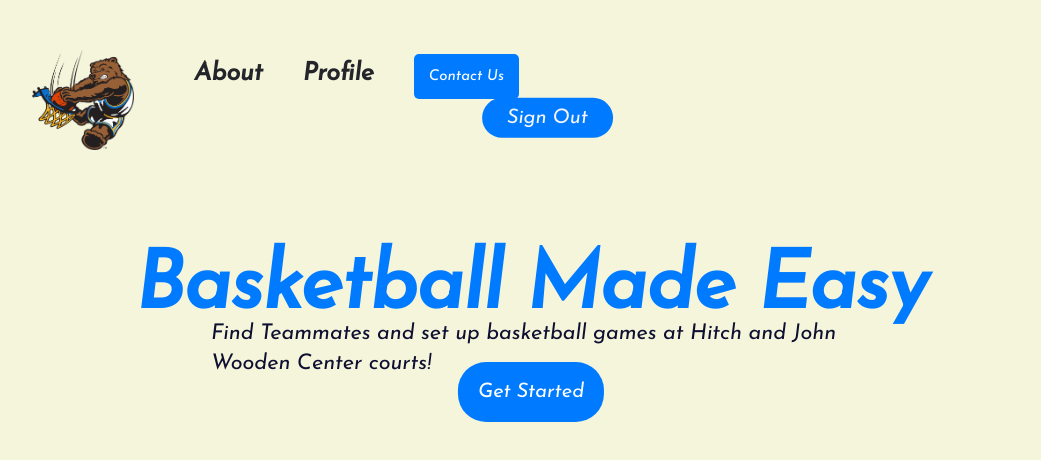
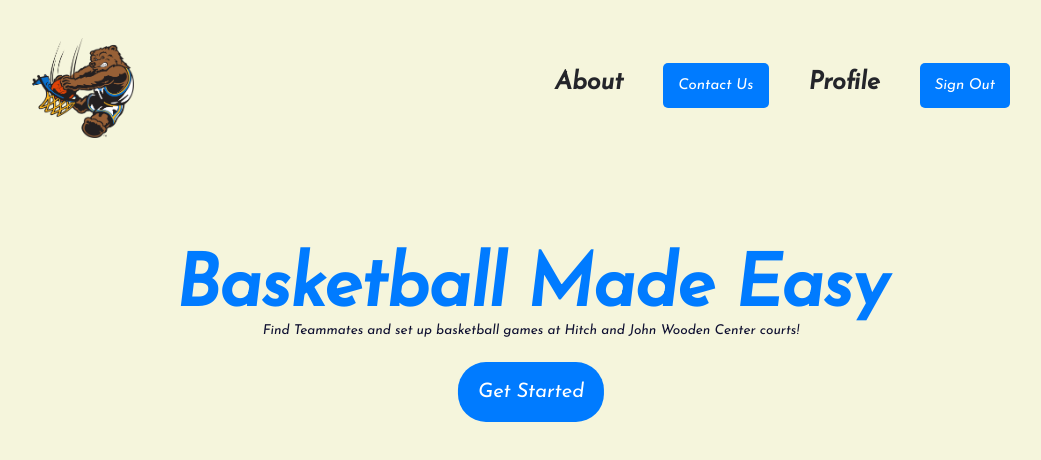
Before and after one commit to JadonDn/BruinHoops, a React (Create React App) app: page /Home in a window 1280 px wide. Shown: the top 460 px of the page, without its empty margins (109-1150 px from the left). Built offline with nearby package versions, Linux system fonts and the light colour scheme.

Commit message:
Page size adjustment fixes

```diff
--- a/src/Login.css
+++ b/src/Login.css
@@ -7,8 +7,8 @@
   .Login h3{
     color: goldenrod;
     text-shadow: 2px 2px 4px rgba(0, 0, 0, 0.5);
-
-
+    max-width: fit-content;
+   max-height: fit-content;
     position: absolute;
     top: 26%;
     left: 94%;
@@ -39,7 +39,7 @@
     height: 25%;
     pointer-events: none;
     position: absolute;
-    top: 18%;
+    top: 16%;
     left: 50%;
     transform: translate(-55%, -28%);
     transition: all 0.2s ease;
@@ -66,11 +66,11 @@
   .Login h1 {
 
     transition: all 0.2s ease;
-    width: 100%;
+
     height: auto;
     color: #007bff;
     text-align: center;
-    font-size: 100%;
+    font-size: 25px;
     position:absolute;
     top: 36%;
     left: 50%;
@@ -92,8 +92,9 @@
  .Login input[type="password"] {
     font-size: 2vmin;
     font-family: 'Josefin Sans', sans-serif;
-    padding: 3px;
-    margin-bottom: 15px;
+
+    padding: 1px;
+    margin-bottom: 10px;
     border-radius: 5px;
     border: 1px solid #ccc;
 
--- a/src/components/NavBar.css
+++ b/src/components/NavBar.css
@@ -53,11 +53,11 @@
   top: 22%;
     left: 50%;
     transform: translate(-55%, -28%);
-  display: inline-block;
-  font-size: 22px;
+
+
   color: whitesmoke;
   font-family: 'Josefin Sans', sans-serif;
-  margin-left: 360px;
+  margin-left: 430px;
 
   padding: 10px 25px;
   background-color: #007bff;
@@ -65,7 +65,7 @@
   border: none;
   cursor:pointer;
   transition: all 0.2s ease 0s;
-  font-size: 20px;
+  font-size: 70%;
 }
 
 .Navigation button:hover{
--- a/src/components/NavBar.js
+++ b/src/components/NavBar.js
@@ -18,18 +18,19 @@ const NavBar = () => {
                 <a>About</a>
               </Link>
            </li>
+           <li>
+              <Link to="/Contact">
+              <button type = "submit">Contact Us</button>
+              </Link>
+              </li>
             <li>
               <Link to="/Profile">
                 <a>Profile</a>
               </Link>
             </li>
-            <li>
-              <Link to="/Contact">
-              <button type = "submit">Contact Us</button>
-              </Link>
-              </li>
+
             <li><Link to="/">
-              <button type="contact" onClick={() => {signOutButton()} }>Sign Out</button>
+              <button type="submit" onClick={() => {signOutButton()} }>Sign Out</button>
               </Link></li>
 
 
--- a/src/pages/About.css
+++ b/src/pages/About.css
@@ -12,14 +12,15 @@
     transform: translate(-50%, -50%);
 
     font-family: 'Josefin Sans', sans-serif;
-    font-size: 3rem;
+    font-size: 2.8rem;
     font-weight: 800;
     line-height: 1;
     letter-spacing: -.0375rem;
+    padding-bottom: 9px;
 }
 .About p{
     font-family: 'Josefin Sans', sans-serif;
-    font-size: 1.35rem;
+    font-size: 1.15rem;
     line-height: 1.4;
     color: #0f1031;
     margin: 0 auto 24px;
--- a/src/pages/Home.css
+++ b/src/pages/Home.css
@@ -15,14 +15,14 @@
     transform: translate(-50%, -50%);
 
     font-family: 'Josefin Sans', sans-serif;
-    font-size: 5rem;
+    font-size: 4.5rem;
     font-weight: 800;
     line-height: 1;
     letter-spacing: -.0375rem;
 }
 .Home p{
     font-family: 'Josefin Sans', sans-serif;
-    font-size: 1.35rem;
+    font-size: 0.85rem;
     line-height: 1.4;
     color: #0f1031;
     margin: 0 auto 24px;
```
